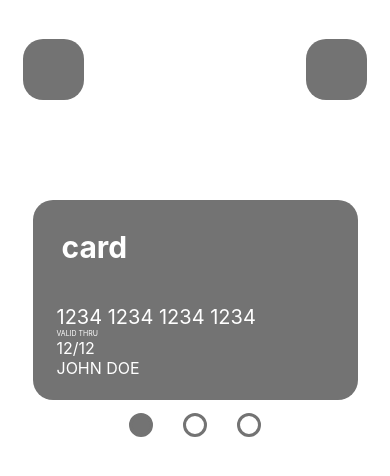
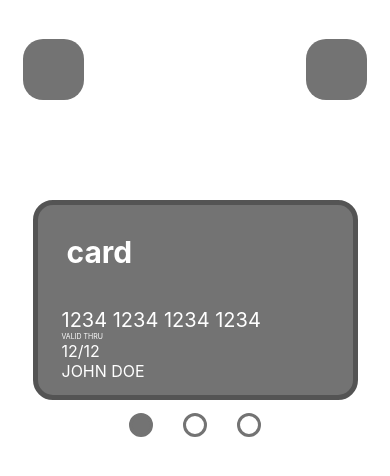
Before and after one commit to AurenSmith/PaymentProject, a React Native app: screen / in a window 390 px wide. Shown: the top 476 px of the page. Built offline with nearby package versions, Linux system fonts and the light colour scheme.

Commit message:
card dropdown implementation start

```diff
--- a/App.js
+++ b/App.js
@@ -26,6 +26,7 @@ const LiveChatButton = ({ onPress }) => {
 export default function App() {
   const [showAdditionalObject, setShowAdditionalObject] = useState(false);
   const [showLiveChat, setShowLiveChat] = useState(false);
+  const [expandCard, setExpandCard] = useState(false);
 
   const [activeCardIndex, setActiveCardIndex] = useState(0);
   const scrollViewRef = useRef(null);
@@ -33,7 +34,7 @@ export default function App() {
   const handleRadioPress = (index) => {
     setActiveCardIndex(index);
     scrollViewRef.current?.scrollTo({
-      x: index * 325,
+      x: index * 375,
       animated: true,
     });
   };
@@ -52,6 +53,14 @@ export default function App() {
 
   const handleLiveChatClose = () => {
     setShowLiveChat(false);
+  };
+
+  const handleCardExpand = () => {
+    if(expandCard) {
+      setExpandCard(false);
+    } else {
+      setExpandCard(true);
+    }
   };
 
   const panResponder = useRef(
@@ -123,6 +132,16 @@ export default function App() {
         </View>
       )}
 
+      {expandCard && (
+        <View
+          style={[
+            styles.expandedCard,
+          ]}
+        >
+          {/* expanded card content */}
+        </View>
+      )}
+
       {/* card asset */}
       <View style={styles.cards}>
         <ScrollView
@@ -132,14 +151,20 @@ export default function App() {
           pagingEnabled={true}
           onMomentumScrollEnd={(event) => {
             const pageIndex = Math.round(
-              event.nativeEvent.contentOffset.x / 325
+              event.nativeEvent.contentOffset.x / 375
             );
             setActiveCardIndex(pageIndex);
           }}
         >
-          <CardAsset />
-          <CardAsset />
-          <CardAsset />
+          <TouchableOpacity onPress={handleCardExpand}>
+            <CardAsset style={styles.expandButton} />
+          </TouchableOpacity>
+          <TouchableOpacity onPress={handleCardExpand}>
+            <CardAsset />
+          </TouchableOpacity>
+          <TouchableOpacity onPress={handleCardExpand}>
+            <CardAsset />
+          </TouchableOpacity>
         </ScrollView>
 
         {/* radio buttons container */}
--- a/CardAsset.js
+++ b/CardAsset.js
@@ -1,5 +1,6 @@
 import * as React from 'react';
-import { Text, View, StyleSheet } from 'react-native';
+import { useState } from 'react';
+import { Text, View, StyleSheet, TouchableOpacity } from 'react-native';
 
 export default function AssetExample() {
   return (
@@ -23,11 +24,13 @@ const styles = StyleSheet.create({
     padding: 24,
     width: 325,
     height: 200,
-    margin: 0,
     backgroundColor: '#737373',
     borderRadius: 20,
     margin: 25,
     marginBottom: 0,
+    borderWidth: 5,
+    borderColor: '#545454',
+    overflow: 'visible',
   },
   myTitle: {
     margin: 5,
--- a/Style.js
+++ b/Style.js
@@ -166,6 +166,15 @@ const styles = StyleSheet.create({
     borderRadius: 12,
     margin: 15,
   },
+  expandedCard: {
+    position: 'absolute',
+    height: 592,
+    top: 200,
+    left: 25,
+    right: 25,
+    backgroundColor: '#737373',
+    borderRadius: 20,
+  },
 });
 
 export { styles };
```
